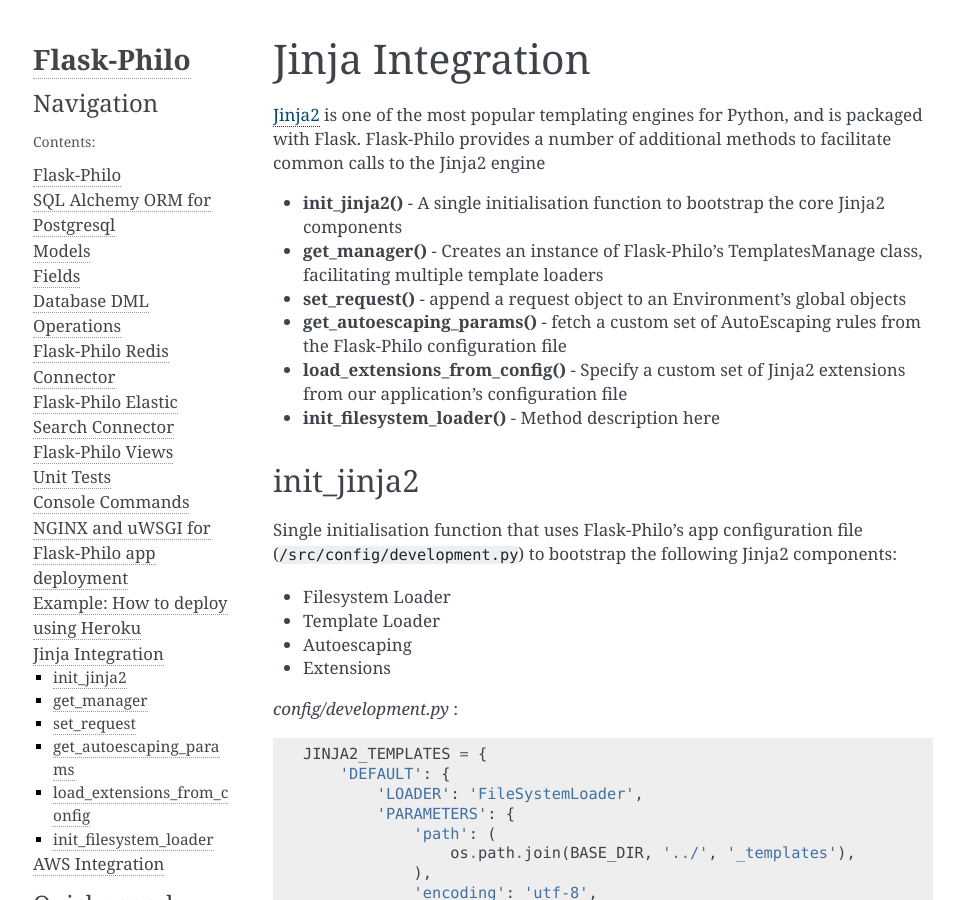
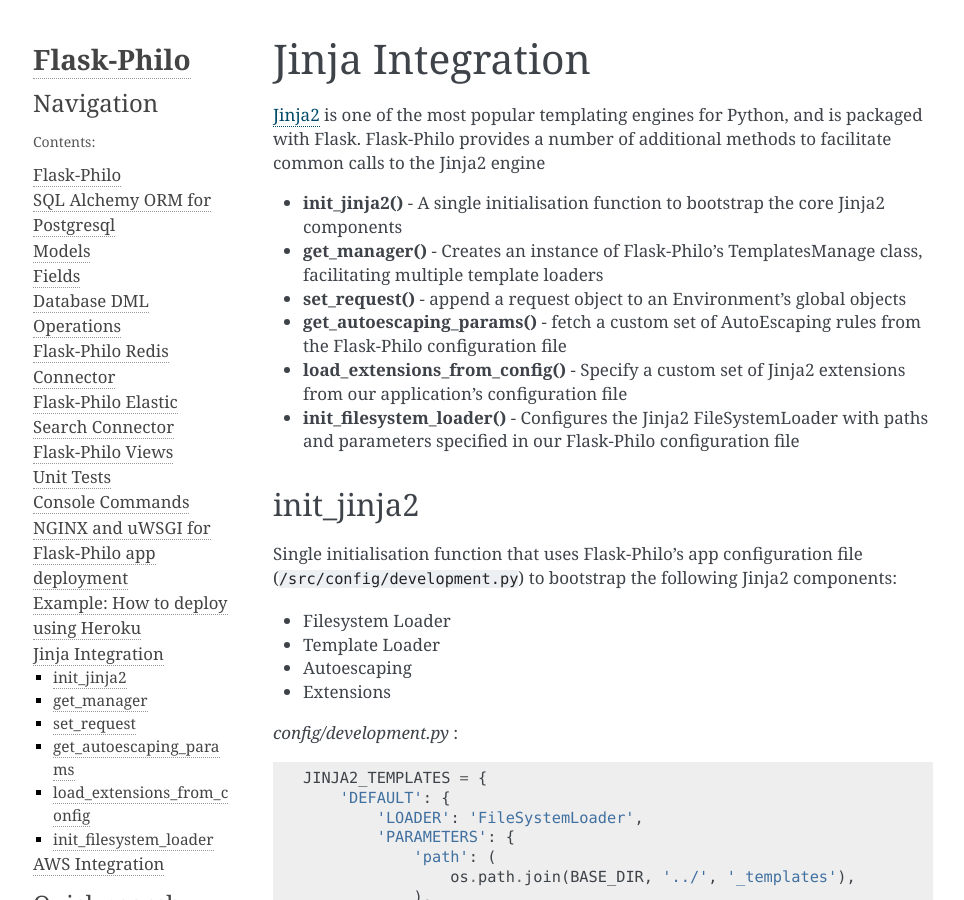
Before and after one commit to fenderdigital/flask-philo, a Sphinx documentation site: the page built from documentation/source/etc/jinja.rst, in a window 1280 px wide and 900 px high. Shown: the whole window, without its empty margins (147-1111 px from the left). Built offline with Sphinx 7.4.7, drawn with Linux system fonts in a browser that asks for light colours; pages that are not in the unit, such as notebooks, are missing from menus.

Commit message:
jinja docs

```diff
--- a/documentation/source/etc/jinja.rst
+++ b/documentation/source/etc/jinja.rst
@@ -8,7 +8,7 @@
 * **set_request()** - append a request object to an Environment's global objects
 * **get_autoescaping_params()** - fetch a custom set of AutoEscaping rules from the Flask-Philo configuration file
 * **load_extensions_from_config()** - Specify a custom set of Jinja2 extensions from our application's configuration file
-* **init_filesystem_loader()** - Method description here
+* **init_filesystem_loader()** - Configures the Jinja2 FileSystemLoader with paths and parameters specified in our Flask-Philo configuration file
 
 init_jinja2
 #############
```
